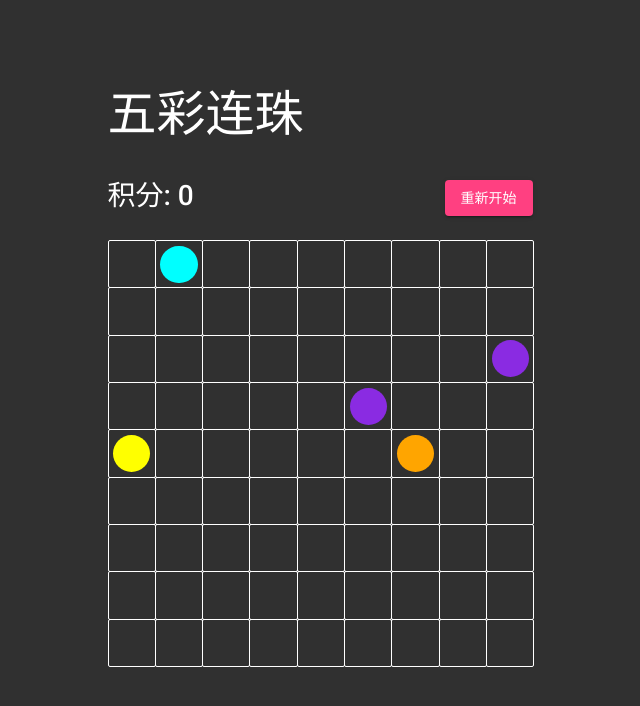
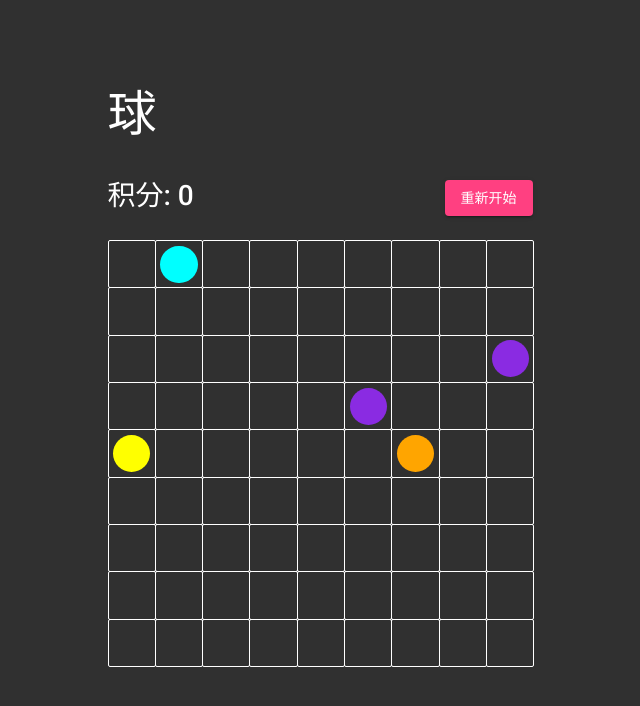
Before and after one commit to xinxiao/qiu, an Angular app: page / in a window 1280 px wide. Shown: the top 706 px of the page, without its empty margins (320-960 px from the left). Built offline with nearby package versions, Linux system fonts and the light colour scheme.

Commit message:
rename the game tile.

```diff
--- a/src/app/app.component.html
+++ b/src/app/app.component.html
@@ -2,7 +2,7 @@
   <mat-drawer></mat-drawer>
 
   <mat-drawer-content id="applet">
-    <h1>五彩连珠</h1>
+    <h1>球</h1>
     <div style="display: flex;">
       <h2>积分: {{ score }}</h2>
       <span style="flex: 1 1 auto"></span>
```
